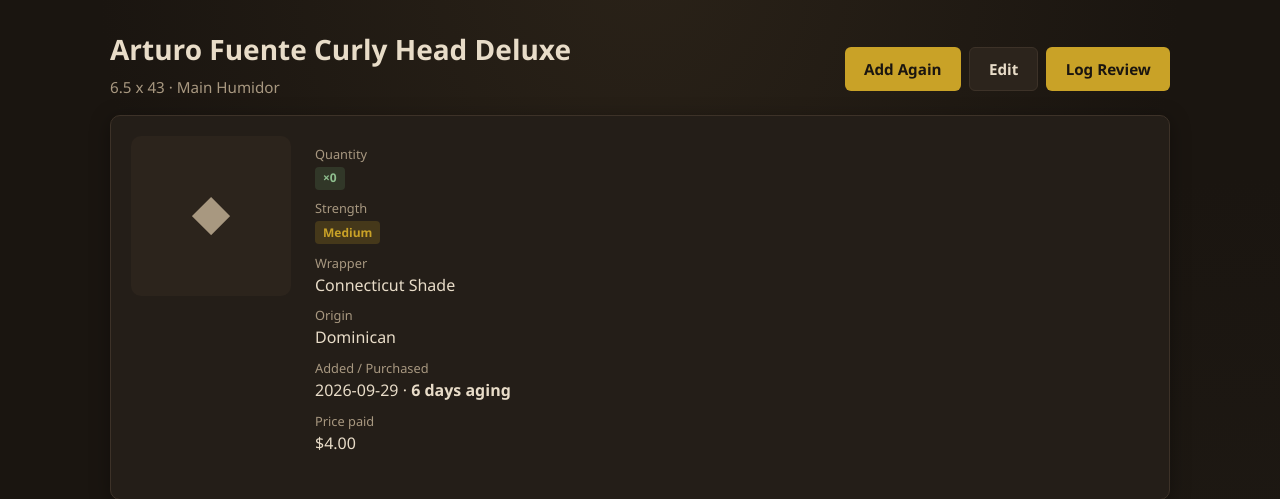
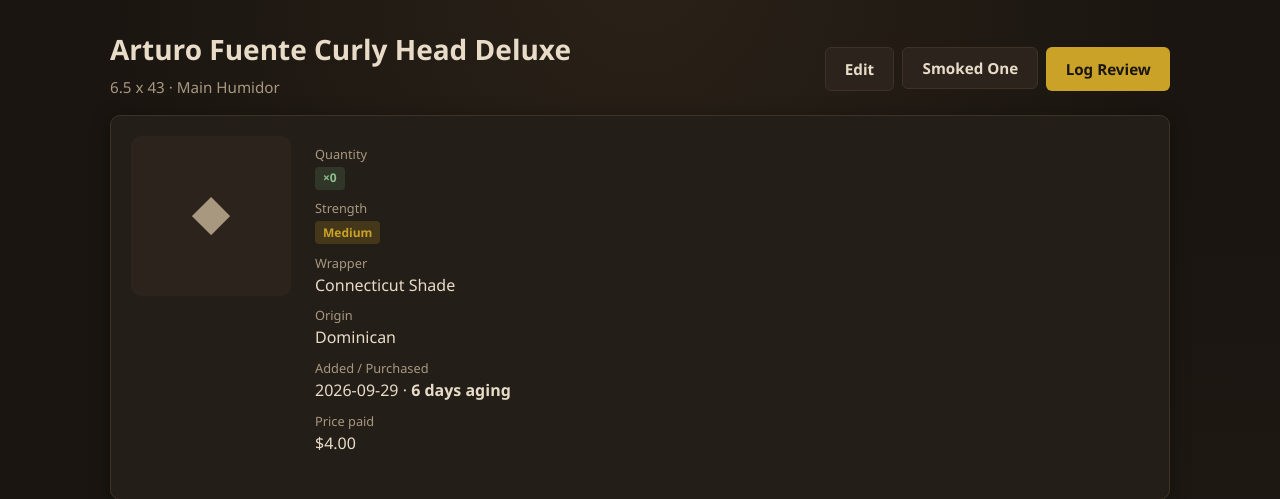
Before and after one commit to jcarmody/cigar, a PHP site: page /view_cigar.php?id=32 in a window 1280 px wide. Shown: the part 64-563 px from the top of the page. Run offline with PHP 8.4, Linux system fonts and the light colour scheme; data comes from the database, SQL or seed files in the repository.

Commit message:
Add Smoked One button to view_cigar.php

```diff
--- a/view_cigar.php
+++ b/view_cigar.php
@@ -31,8 +31,12 @@
         <p class="subtitle" style="margin-bottom:0;"><?= e($c['vitola'] ?? '') ?> · <?= e($c['humidor_name'] ?? '') ?></p>
     </div>
     <div class="actions">
-        <a href="add_cigar.php?brand=<?= urlencode($c['brand'] ?? '') ?>&name=<?= urlencode($c['name']) ?>&vitola=<?= urlencode($c['vitola'] ?? '') ?>&wrapper=<?= urlencode($c['wrapper'] ?? '') ?>&origin=<?= urlencode($c['origin'] ?? '') ?>&strength=<?= urlencode($c['strength'] ?? '') ?>" class="btn btn-primary">Add Again</a>
+        <a href="add_cigar.php?brand=<?= urlencode($c['brand'] ?? '') ?>&name=<?= urlencode($c['name']) ?>&vitola=<?= urlencode($c['vitola'] ?? '') ?>&wrapper=<?= urlencode($c['wrapper'] ?? '') ?>[...]
         <a href="edit_cigar.php?id=<?= $id ?>" class="btn btn-secondary">Edit</a>
+        <form method="post" action="smoke_one.php" style="display:inline;">
+            <input type="hidden" name="cigar_id" value="<?= $id ?>">
+            <button type="submit" class="btn btn-secondary" <?= $c['quantity'] <= 0 ? 'disabled' : '' ?>>Smoked One</button>
+        </form>
         <a href="add_review.php?cigar_id=<?= $id ?>" class="btn btn-primary">Log Review</a>
     </div>
 </div>
```
